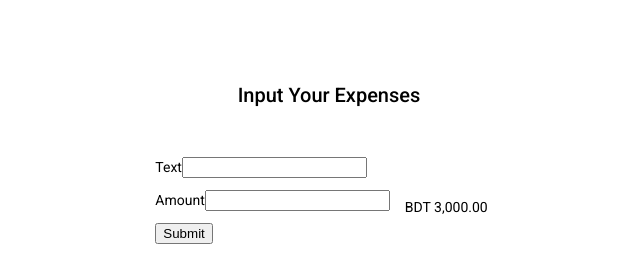
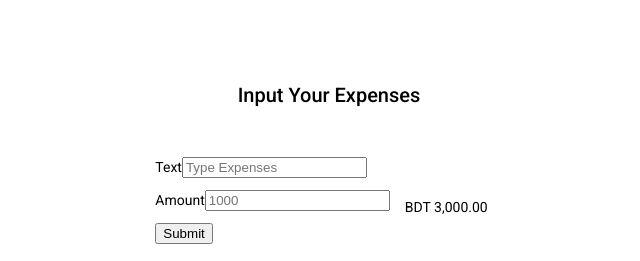
Before and after one commit to sakibmahmood98/expanceTracking, an Angular app: page /expense in a window 1280 px wide. Shown: the top 261 px of the page, without its empty margins (311-951 px from the left). Built offline with nearby package versions, Linux system fonts and the light colour scheme.

Commit message:
Added placeholder in input tag for expense form.

```diff
--- a/src/app/modules/expense/expense.component.html
+++ b/src/app/modules/expense/expense.component.html
@@ -10,12 +10,12 @@
         <form #dataForm="ngForm" (ngSubmit)="onSubmit(dataForm)">
             <p>
               <label for="text">Text</label>
-              <input type="text" name="text" #text ngModel>
+              <input type="text" name="text" placeholder="Type Expenses" #text ngModel>
             </p>
 
             <p>
               <label for="amount">Amount</label>
-              <input type="text" name="amount" #amount ngModel>
+              <input type="text" name="amount" placeholder="1000" #amount ngModel>
             </p>
 
             <p>
```
